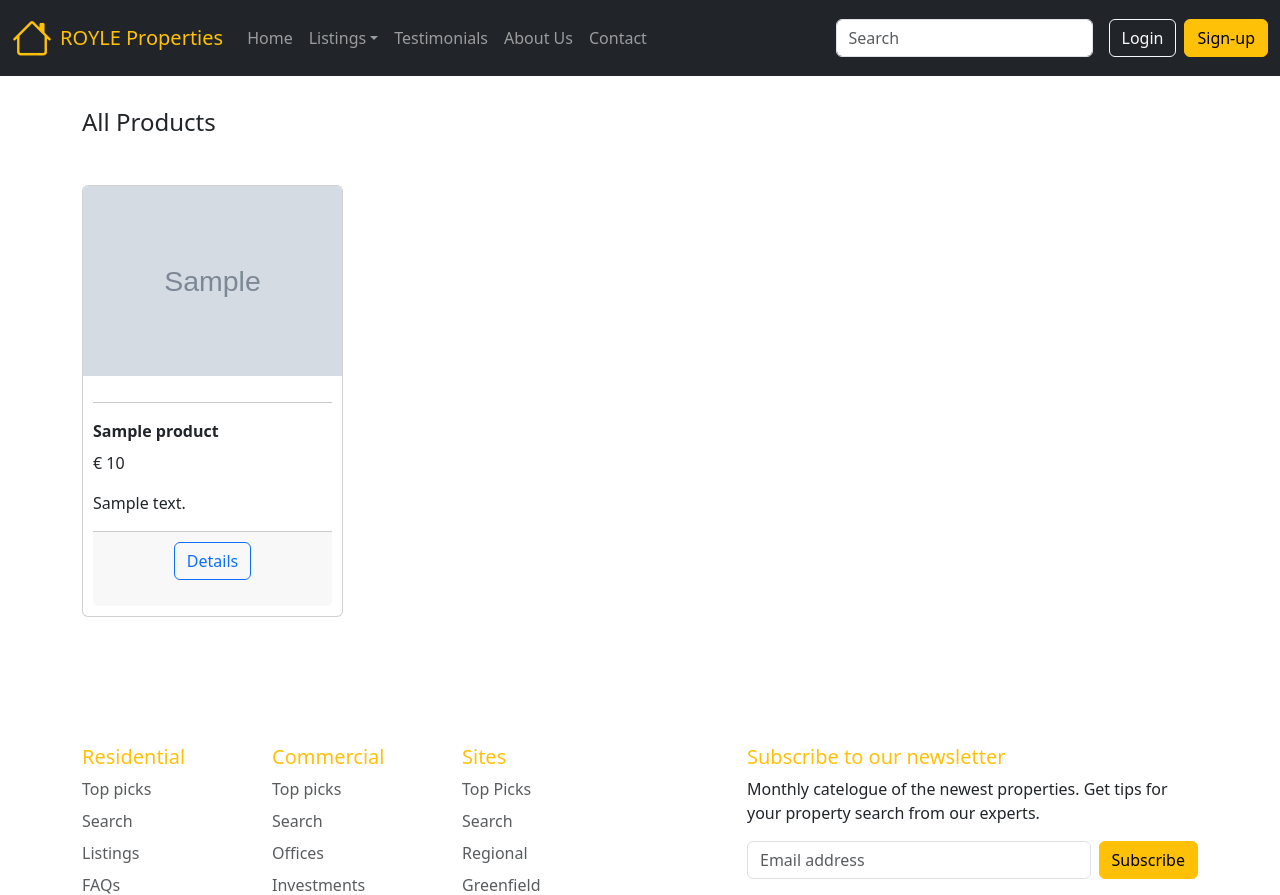
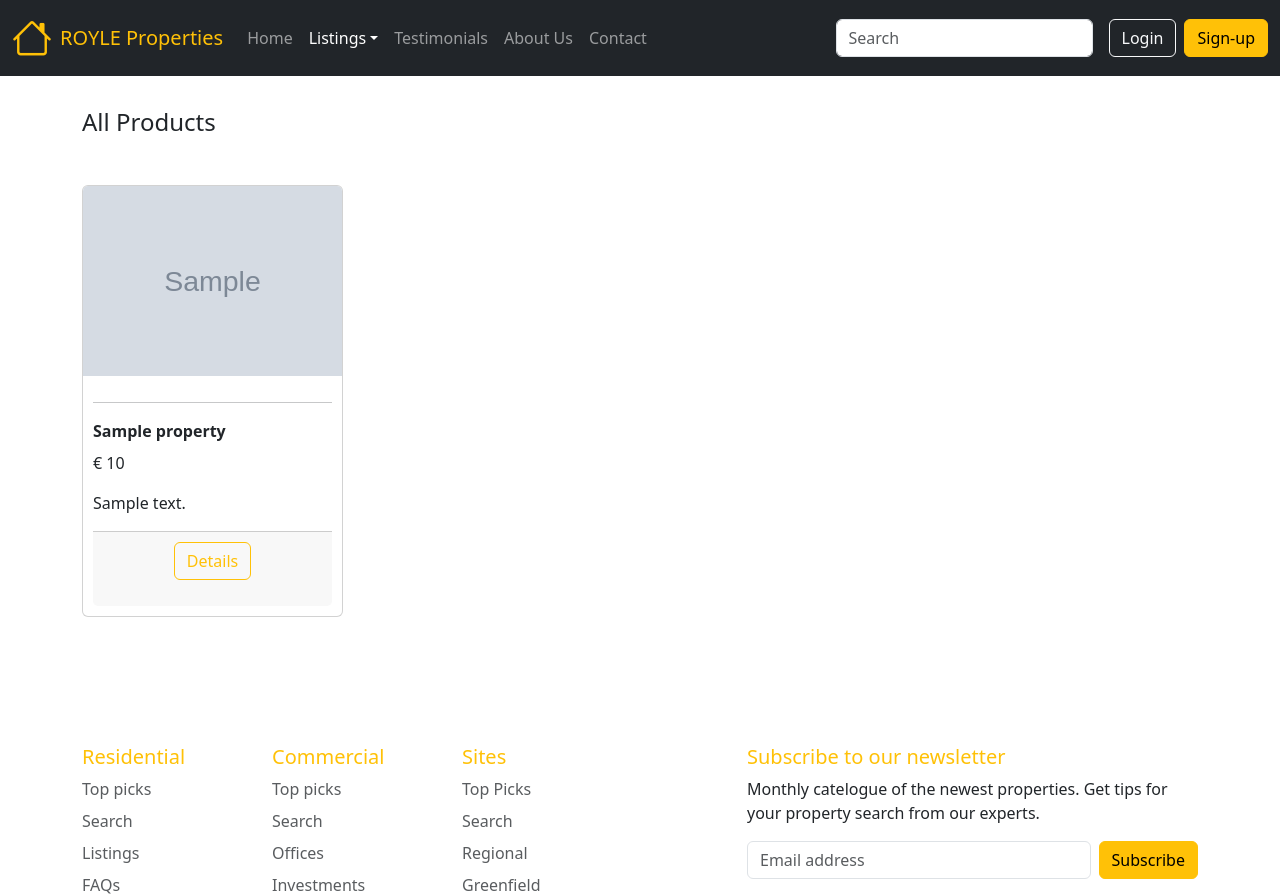
Before and after one commit to RobynDoyle/Xampp, a PHP site: page /property/displayallproductscards.php in a window 1280 px wide. Shown: the top 895 px of the page. Run offline with PHP 8.4, Linux system fonts and the light colour scheme; tables that the repository leaves empty or names only in its code hold one stand-in row (values such as "Sample post"); grey boxes marked "Sample" are stand-in pictures.

Commit message:
Added files

```diff
--- a/property/connect.php
+++ b/property/connect.php
@@ -3,5 +3,5 @@ $server="localhost";
 $dbuser="root";
 $password="";
 $link=mysqli_connect($server,$dbuser,$password);
-mysqli_select_db($link, "giftcompany");
+mysqli_select_db($link, "property");
 ?>
--- a/property/css/stylesbs.css
+++ b/property/css/stylesbs.css
@@ -10,3 +10,8 @@ footer a {text-decoration: none;}
 .card-footer {
     padding: 10px !important; /* Adjust padding within card footer */
 }
+
+  /* forces Listings button to selected when active */
+  .nav-link.active.dropdown-toggle {
+    color: white !important;
+  }
--- a/property/displayallproductscards.php
+++ b/property/displayallproductscards.php
@@ -1,7 +1,7 @@
 <!DOCTYPE HTML>
 <html lang="en">
 <head>
-  <title>page title</title>
+  <title>All Properties</title>
   <meta charset="utf-8">
  <link rel="stylesheet" href="css/stylesbs.css">
  <link rel="stylesheet" href="https://cdnjs.cloudflare.com/ajax/libs/font-awesome/4.7.0/css/font-awesome.min.css">
@@ -23,7 +23,7 @@
 <section class="p-3 mt-3">
 <?php
 require "connect.php"; //access the connection code
-$sql="SELECT * from product";
+$sql="SELECT * from property";
 $result=mysqli_query($link, $sql);
 if(mysqli_num_rows($result)>0) //check there are records in the result set
 {
@@ -47,7 +47,7 @@ echo "<p class='card-title fw-bold'>$product</p>";//output the product name in b
 echo "<p>&euro; $price</p>"; //output the euro sign and price
 echo "<p class='card-text'> $productdesc</p>"; //output the product description
 echo "<div class='card-footer text-center mt-auto'>"; //this BS card footer div contains the moredetails button
-echo "<p><a class='btn btn-outline-primary' href='moredetails.php?productid=$productid'>Details</a></p>";
+echo "<p><a class='btn btn-outline-warning' href='moredetails.php?productid=$productid'>Details</a></p>";
 echo "</div>"; //close the card-footer div
 echo "</div>"; //close the card-body div
 echo "</div>"; //close the card
--- a/property/displayproductsbycat.php
+++ b/property/displayproductsbycat.php
@@ -25,7 +25,7 @@
 <?php
 require 'connect.php';
 $categoryid= $_GET["categoryid"];
-$sql="SELECT * from product, category WHERE product.categoryid=$categoryid AND category.categoryid=$categoryid";
+$sql="SELECT * from property, category WHERE property.categoryid=$categoryid AND category.categoryid=$categoryid";
 $result=mysqli_query($link, $sql);
 if(mysqli_num_rows($result)>0)
 {
@@ -48,7 +48,7 @@ echo  "<p class='card-title fw-bold'>$product</p>";//output the product name in
 echo "<p>&euro; $price</p>"; //output the euro sign and price
 echo "<p class='card-text'> $productdesc</p>"; //output the product description
 echo "<div class='card-footer text-center'>"; //this BS card footer div contains the moredetails button
-echo "<p><a class='btn btn-outline-primary' href='moredetails.php?productid=$productid'>Details</a></p>";
+echo "<p><a class='btn btn-outline-warning' href='moredetails.php?productid=$productid'>Details</a></p>";
 echo "</div>"; //close the card-footer div
 echo "</div>"; //close the card-body div
 echo "</div>"; //close the card
--- a/property/getcomments.php
+++ b/property/getcomments.php
@@ -27,7 +27,7 @@ $server="localhost";
 $dbuser="root";
 $password="";
 $link=mysqli_connect($server,$dbuser,$password);
-mysqli_select_db($link, "giftcompany");
+mysqli_select_db($link, "property");
 $sql="SELECT * from comment WHERE status='planned'";
 $result=mysqli_query($link, $sql);
 if (mysqli_num_rows($result)>0)
--- a/property/includes/nav.php
+++ b/property/includes/nav.php
@@ -1,4 +1,4 @@
-<!-- this detects the current script being executed. this is needed to set the active tag in the nav menu items. -->
+<!-- this sets up a var set to current page. this is needed to set the active tag in the nav menu items. -->
 <?php
 $current_page = basename($_SERVER['PHP_SELF']);
 ?>
@@ -18,12 +18,13 @@ $current_page = basename($_SERVER['PHP_SELF']);
         </li>
         <li class="nav-item dropdown">
             <!-- the line below dynamically sets the active tag -->
-          <a class="nav-link dropdown-toggle <?php if(in_array($current_page, ['AllProperties.php', 'Residential.php', 'Commercial.php', 'Sites.php'])) echo 'active'; ?>" href="#" id="dropdown04" data-bs-toggle="dropdown" aria-expanded="false">Listings</a>
+            <a class="nav-link dropdown-toggle <?php
+                if ($current_page == 'displayallproductscards.php' || ($current_page == 'displayproductsbycat.php' && isset($_GET['categoryid']) && in_array($_GET['categoryid'], ['1','2','3']))) echo 'active'; ?>"href="#" id="dropdown04" data-bs-toggle="dropdown" aria-expanded="false">Listings</a>
           <ul class="dropdown-menu" aria-labelledby="dropdown04">
-            <li><a class="dropdown-item" href="#">All Properties</a></li>
-            <li><a class="dropdown-item" href="#">Residential</a></li>
-            <li><a class="dropdown-item" href="#">Commercial</a></li>
-            <li><a class="dropdown-item" href="#">Sites</a></li>
+            <li><a class="dropdown-item" href="displayallproductscards.php">All Properties</a></li>
+            <li><a class="dropdown-item" href="displayproductsbycat.php?categoryid=1">Residential</a></li>
+            <li><a class="dropdown-item" href="displayproductsbycat.php?categoryid=2">Commercial</a></li>
+            <li><a class="dropdown-item" href="displayproductsbycat.php?categoryid=3">Sites</a></li>
           </ul>
         </li>
         <li class="nav-item">
--- a/property/styles.css
+++ b/property/styles.css
@@ -55,3 +55,8 @@ right: -3rem;
     flex-direction: column;
     justify-content: end;
   }
+
+  /* forces Listings button to selected when active */
+.nav-link.active.dropdown-toggle {
+  color: white !important;
+}
```
Also changed, not shown: property/index.php (+5 -3 lines), 3 other files.
